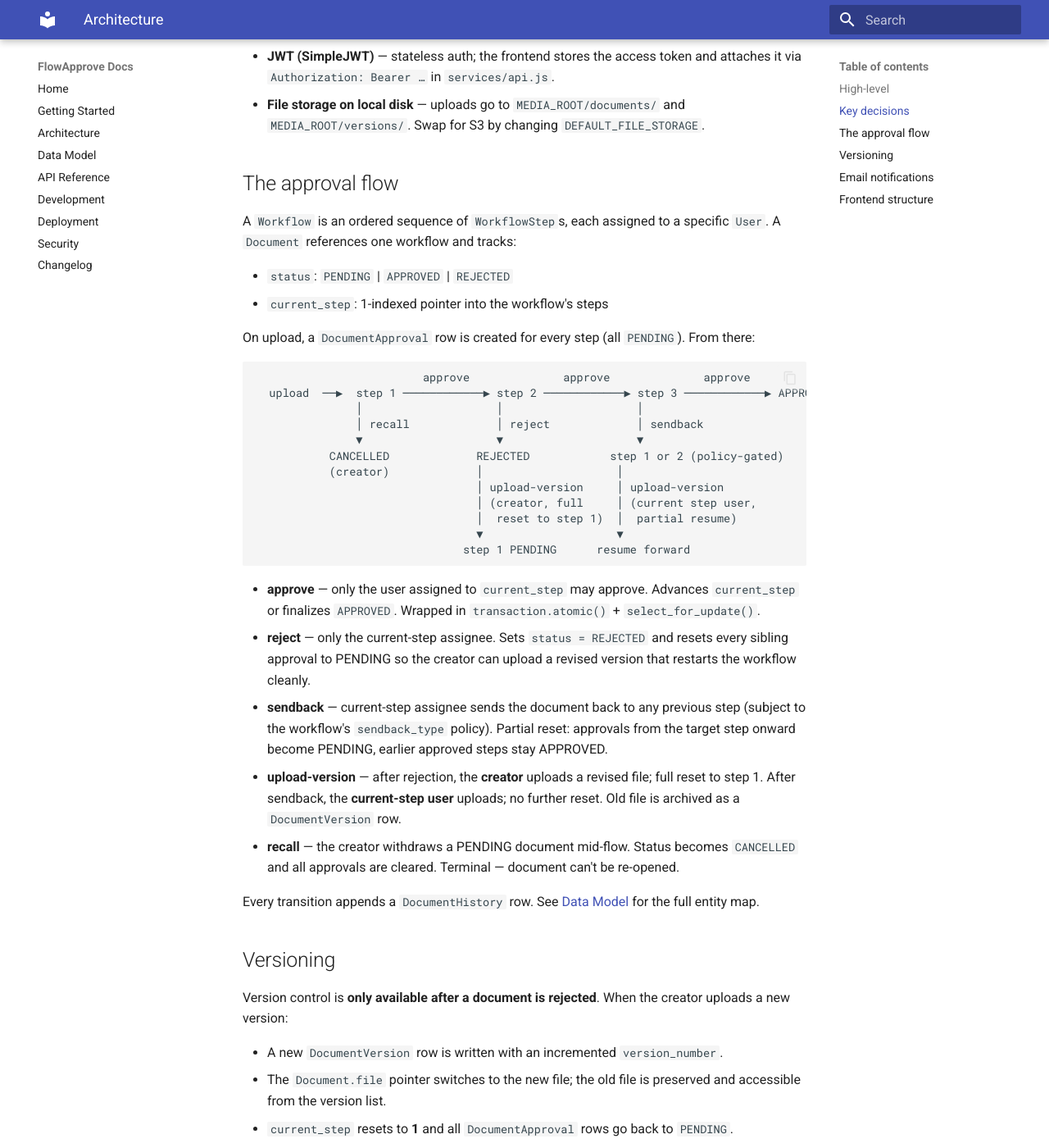
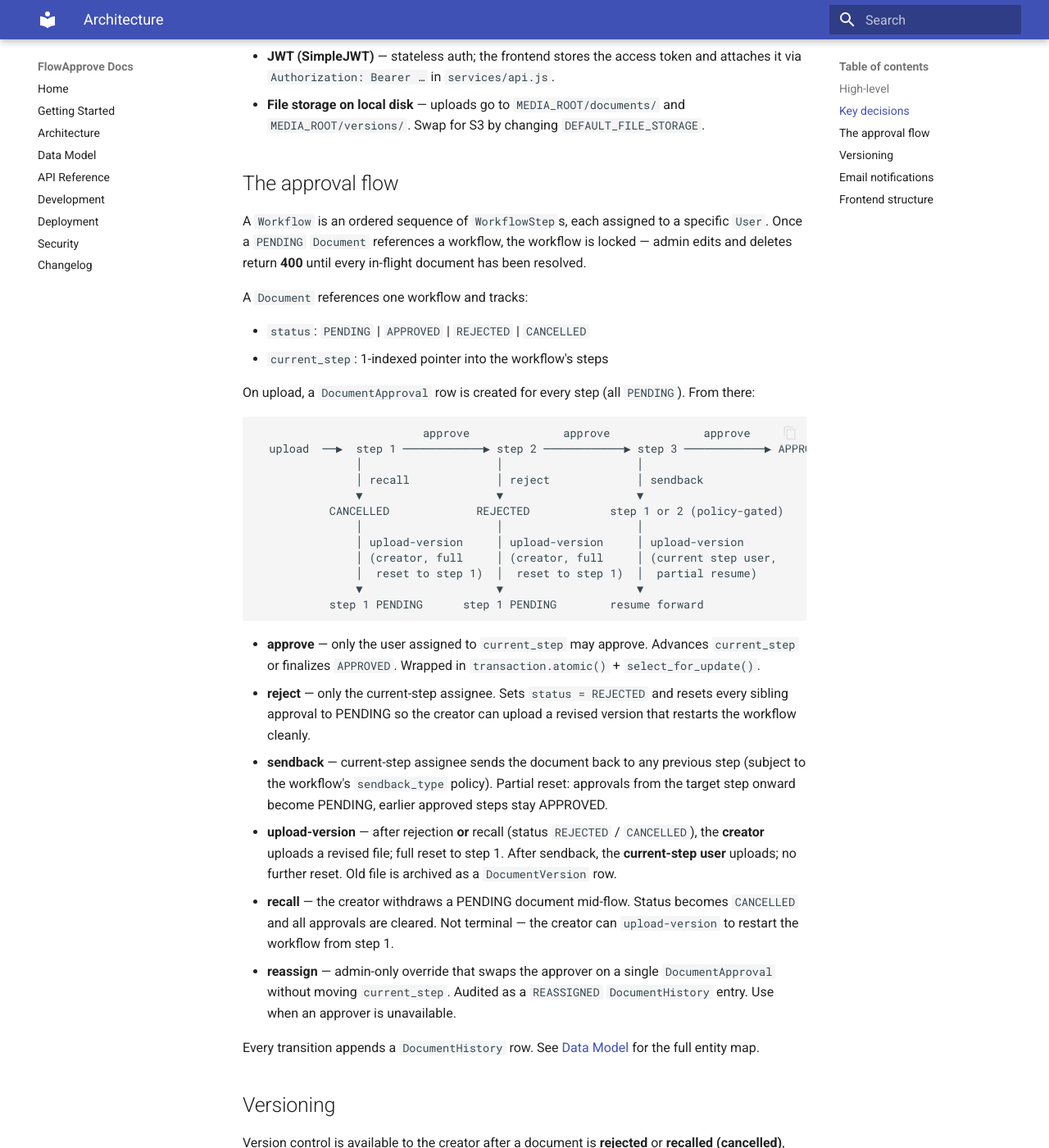
Before and after one commit to ThkSanidhya/flowapprove-docs, an MkDocs documentation site: the page built from docs/architecture.md, in a window 1280 px wide and 1400 px high, scrolled down 674 px. Shown: the whole window at 82% size. Built offline with MkDocs 1.6.1 and Material for MkDocs 9.7.7, drawn with Linux system fonts in a browser that asks for light colours; some of the changed text lies outside the part shown.

Commit message:
docs: workflow lock, cancelled recovery, admin reassign
- api-reference: add POST /documents/<id>/reassign/; note 400 on
  workflow PUT/DELETE while pending docs reference it; upload-version
  now covers CANCELLED.
- architecture: update flow diagram and prose for CANCELLED->upload,
  workflow immutability while in use, and admin reassign override.
- data-model: list all DocumentHistory actions (including REASSIGNED)
  and add invariants for the workflow lock and reassign scope.
- security: document authorization for recall, upload-version, and the
  admin reassign override.
- changelog: new "Core workflow improvements" entry under Unreleased.

````diff
--- a/docs/architecture.md
+++ b/docs/architecture.md
@@ -26,9 +26,11 @@
 
 ## The approval flow
 
-A `Workflow` is an ordered sequence of `WorkflowStep`s, each assigned to a specific `User`. A `Document` references one workflow and tracks:
+A `Workflow` is an ordered sequence of `WorkflowStep`s, each assigned to a specific `User`. Once a `PENDING` `Document` references a workflow, the workflow is locked — admin edits and deletes return **400** until every in-flight document has been resolved.
 
-- `status`: `PENDING` | `APPROVED` | `REJECTED`
+A `Document` references one workflow and tracks:
+
+- `status`: `PENDING` | `APPROVED` | `REJECTED` | `CANCELLED`
 - `current_step`: 1-indexed pointer into the workflow's steps
 
 On upload, a `DocumentApproval` row is created for every step (all `PENDING`). From there:
@@ -40,25 +42,26 @@ On upload, a `DocumentApproval` row is created for every step (all `PENDING`). F
                │ recall             │ reject             │ sendback
                ▼                    ▼                    ▼
            CANCELLED             REJECTED            step 1 or 2 (policy-gated)
-           (creator)             │                    │
-                                 │ upload-version     │ upload-version
-                                 │ (creator, full     │ (current step user,
-                                 │  reset to step 1)  │  partial resume)
-                                 ▼                    ▼
-                               step 1 PENDING      resume forward
+               │                    │                    │
+               │ upload-version     │ upload-version     │ upload-version
+               │ (creator, full     │ (creator, full     │ (current step user,
+               │  reset to step 1)  │  reset to step 1)  │  partial resume)
+               ▼                    ▼                    ▼
+           step 1 PENDING      step 1 PENDING        resume forward
 ```
 
 - **approve** — only the user assigned to `current_step` may approve. Advances `current_step` or finalizes `APPROVED`. Wrapped in `transaction.atomic()` + `select_for_update()`.
 - **reject** — only the current-step assignee. Sets `status = REJECTED` and resets every sibling approval to PENDING so the creator can upload a revised version that restarts the workflow cleanly.
 - **sendback** — current-step assignee sends the document back to any previous step (subject to the workflow's `sendback_type` policy). Partial reset: approvals from the target step onward become PENDING, earlier approved steps stay APPROVED.
-- **upload-version** — after rejection, the **creator** uploads a revised file; full reset to step 1. After sendback, the **current-step user** uploads; no further reset. Old file is archived as a `DocumentVersion` row.
-- **recall** — the creator withdraws a PENDING document mid-flow. Status becomes `CANCELLED` and all approvals are cleared. Terminal — document can't be re-opened.
+- **upload-version** — after rejection **or** recall (status `REJECTED` / `CANCELLED`), the **creator** uploads a revised file; full reset to step 1. After sendback, the **current-step user** uploads; no further reset. Old file is archived as a `DocumentVersion` row.
+- **recall** — the creator withdraws a PENDING document mid-flow. Status becomes `CANCELLED` and all approvals are cleared. Not terminal — the creator can `upload-version` to restart the workflow from step 1.
+- **reassign** — admin-only override that swaps the approver on a single `DocumentApproval` without moving `current_step`. Audited as a `REASSIGNED` `DocumentHistory` entry. Use when an approver is unavailable.
 
 Every transition appends a `DocumentHistory` row. See [Data Model](data-model.md) for the full entity map.
 
 ## Versioning
 
-Version control is **only available after a document is rejected**. When the creator uploads a new version:
+Version control is available to the creator after a document is **rejected** or **recalled (cancelled)**, and to the current-step user after a **sendback**. When a new version is uploaded:
 
 - A new `DocumentVersion` row is written with an incremented `version_number`.
 - The `Document.file` pointer switches to the new file; the old file is preserved and accessible from the version list.
````
Also changed, not shown: docs/api-reference.md (+5 -4 lines), docs/changelog.md (+15 -0 lines), docs/data-model.md (+3 -1 lines), docs/security.md (+4 -0 lines).
